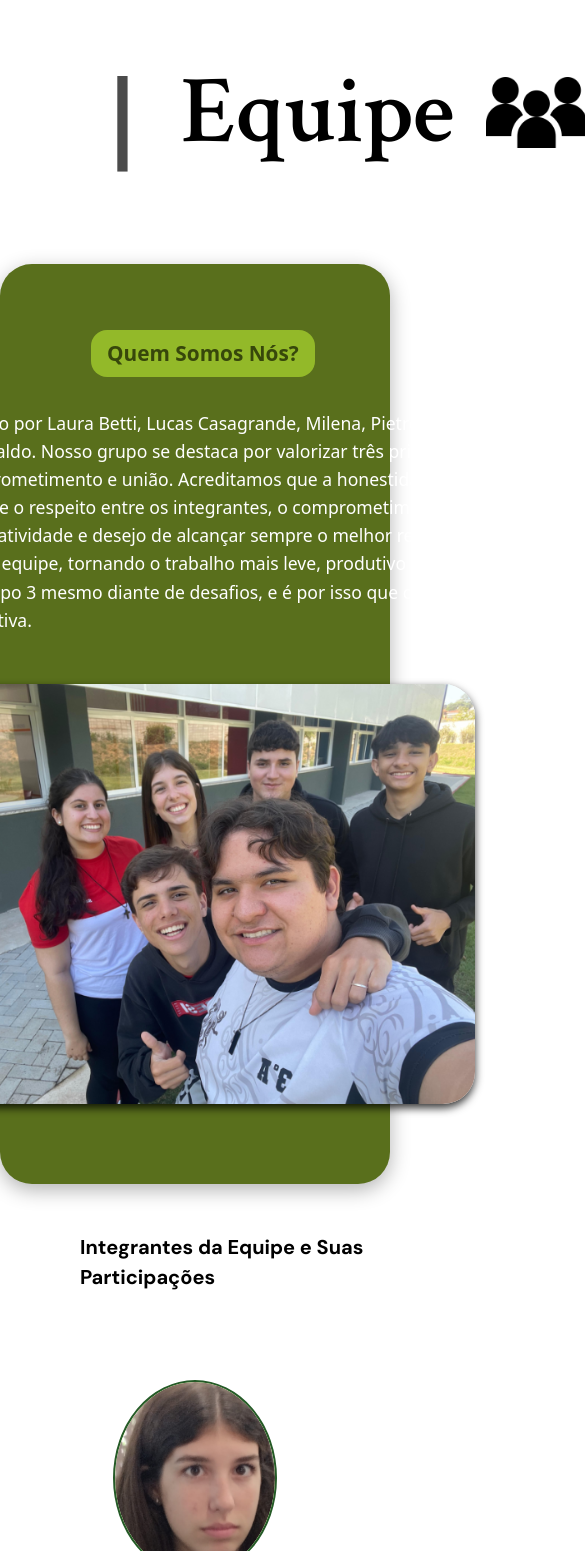
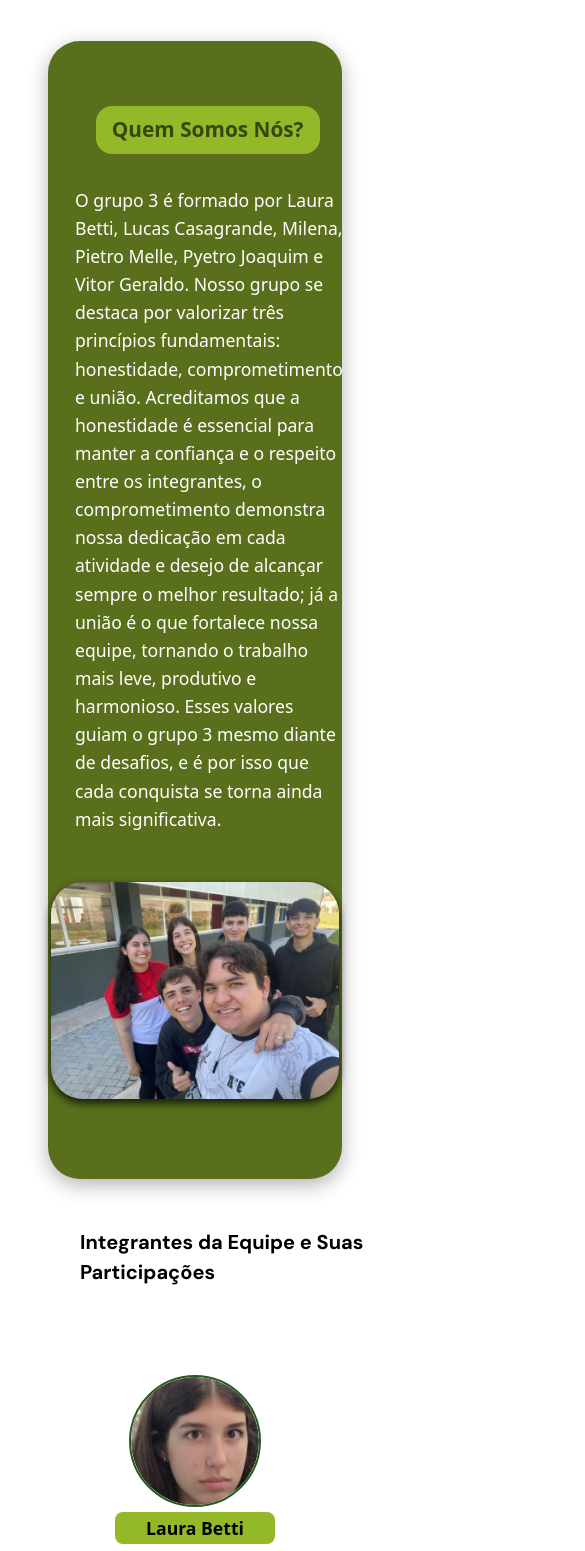
Before and after one commit to vitorcecato-sesi/estacao-meteorologica, a React (Vite) app in the folder Frontend/: page /Equipe in a window 390 px wide. Shown: the part 97-1648 px from the top of the page, 585 px wide, since content can reach past the window. Built offline with nearby package versions, Linux system fonts and the light colour scheme.

Commit message:
responsivo

```diff
--- a/Frontend/src/pages/Equipe.css
+++ b/Frontend/src/pages/Equipe.css
@@ -15,6 +15,7 @@
   height: 12vh;
   transition: transform 0.5s ease-in-out;
 }
+
 .simboloEquipe:hover {
   transform: rotateY(180deg);
 }
@@ -24,6 +25,7 @@
   font-size: 6em;
   color: rgb(75, 75, 75);
 }
+
 .tituloEquipe {
   font-size: 6em;
   font-family: "Crimson Text", serif;
@@ -105,7 +107,8 @@
   display: flex;
   flex-direction: column;
   align-items: center;
-  position: relative; /* para posicionar o nome */
+  position: relative;
+  /* para posicionar o nome */
   transition: all 0.4s ease;
 }
 
@@ -121,11 +124,13 @@
   padding: 0.2rem 0;
 }
 
+
 /* ===========================================
    NOVO DESIGN DOS CARDS DE INTEGRANTES
 =========================================== */
 .hover-card {
-  position: relative; /* para posicionar o texto interno */
+  position: relative;
+  /* para posicionar o texto interno */
   display: flex;
   align-items: center;
   justify-content: center;
@@ -134,7 +139,8 @@
   border-radius: 50%;
   width: 10em;
   height: 12em;
-  overflow: hidden; /* esconde o conteúdo que ultrapassa os limites */
+  overflow: hidden;
+  /* esconde o conteúdo que ultrapassa os limites */
   transition: all 0.5s ease;
   cursor: pointer;
 }
@@ -144,16 +150,20 @@
   width: 100%;
   height: 100%;
   border-radius: 50%;
-  object-fit: cover; /* garante que a imagem preencha o espaço */
+  object-fit: cover;
+  /* garante que a imagem preencha o espaço */
   transition: all 0.5s ease;
 }
 
 /* Animação ao passar o mouse — o card se expande */
 .hover-card:hover {
-  width: 25rem; /* cresce lateralmente */
+  width: 25rem;
+  /* cresce lateralmente */
   border-radius: 2rem;
-  justify-content: flex-start; /* alinha à esquerda */
+  justify-content: flex-start;
+  /* alinha à esquerda */
   padding-left: 1rem;
+  padding: 1rem;
 }
 
 /* Ajusta a imagem ao expandir o card */
@@ -163,7 +173,7 @@
   border-radius: 50%;
   margin-right: 1.2rem;
   background-color: #3eac42;
-  padding: 0.5rem;
+  padding: 0.2rem;
 }
 
 /* Texto que aparece na expansão */
@@ -175,13 +185,16 @@
   display: flex;
   flex-direction: column;
   justify-content: center;
-  transition: all 0.5s ease; /* transição suave */
+  transition: all 0.5s ease;
+  /* transição suave */
 }
 
 /* Mostra o texto com leve deslocamento */
 .hover-card:hover .hover-info {
-  opacity: 1; /* torna visível */
-  left: 9rem; /* desloca um pouco para a direita */
+  opacity: 1;
+  /* torna visível */
+  left: 9rem;
+  /* desloca um pouco para a direita */
 }
 
 /* Estilo do título “Funções” dentro do card */
@@ -221,7 +234,8 @@
   background-color: #b5aa47;
   padding: 0.5rem 1rem;
   border-radius: 1rem;
-  margin: 0 0 1rem 23rem; /* Centraliza o título */
+  margin: 0 0 1rem 23rem;
+  /* Centraliza o título */
 }
 
 .Img-Logo {
@@ -234,28 +248,38 @@
 
 .texto-expli {
   font-size: 1.1rem;
-  line-height: 1.6; /* Espaçamento entre linhas */
+  line-height: 1.6;
+  /* Espaçamento entre linhas */
 }
 
 /* ===========================================*/
+
+
 @media (max-width: 1460px) {
   .Texto-Equipe {
     width: 35rem;
   }
-.Titulo-Logo{
-    margin: 0 0 1rem 15rem; /* Centraliza o título */
+
+  .Titulo-Logo {
+    margin: 0 0 1rem 15rem;
+    /* Centraliza o título */
   }
 
-.equipe-container{
+  .equipe-container {
     gap: 15rem;
     margin: 20px 0 6rem 0;
   }
 
 }
 
+@media (max-width: 1242px) {
+  .equipe-container {
+    gap: 12rem;
+  }
+}
 
 @media (max-width: 1155px) {
-    .ImgEquipe{
+  .ImgEquipe {
     width: 30em;
     height: auto;
   }
@@ -264,20 +288,21 @@
     width: 25rem;
   }
 
-    .Titulo-Equipe{
+  .Titulo-Equipe {
     margin-left: 5rem;
   }
 
-    .ImgEquipe{
+  .ImgEquipe {
     margin-left: 3rem;
   }
 
-    .equipe-container{
+  .equipe-container {
     gap: 10rem;
   }
 
-    .Titulo-Logo{
-    margin: 0 0 1rem 10rem; /* Centraliza o título */
+  .Titulo-Logo {
+    margin: 0 0 1rem 10rem;
+    /* Centraliza o título */
   }
 
 }
@@ -288,11 +313,11 @@
     width: 20rem;
   }
 
-    .Titulo-Equipe{
+  .Titulo-Equipe {
     margin-left: 2rem;
   }
 
-    .equipe-container{
+  .equipe-container {
     gap: 6rem;
   }
 
@@ -304,24 +329,189 @@ margin-left: 2rem;
   .Texto-Equipe {
     width: 48rem;
   }
+
   .equipe-img-texto {
     flex-direction: column-reverse;
     align-items: center;
   }
 
-    .Titulo-Equipe{
+  .equipe-container {
+    gap: 3rem;
+  }
+
+  .Titulo-Equipe {
     margin-left: 16rem;
   }
 
-    .ImgEquipe{
+  .ImgEquipe {
     margin: 2rem 0 2rem 0;
     width: 35em;
   }
 
-    .Titulo-Logo{
+  .Titulo-Logo {
     margin-left: 5rem;
+  }
+
+}
+
+@media (max-width: 765px) {
+  .texto-hover {
+    font-size: 1.2rem;
+  }
 }
 
 
 
+@media (max-width: 820px) {
+
+  .Titulo-Equipe {
+    margin-left: 10rem;
   }
+
+  .Texto-Equipe {
+    width: 38rem;
+  }
+
+  .equipe-img-texto {
+    margin-left: 3rem;
+    margin-right: 3rem;
+  }
+
+  .ImgEquipe {
+    width: 30em;
+  }
+
+  .equipe-container {
+    flex-direction: column;
+    align-items: center;
+  }
+
+  .hover-card:hover {
+    width: 30rem;
+    /* cresce lateralmente */
+    height: 15rem;
+
+  }
+
+
+  .hover-card:hover img {
+    width: 10rem;
+    height: 10rem;
+    border-radius: 50%;
+    margin-right: 1.2rem;
+    background-color: #3eac42;
+    padding: 0.2rem;
+  }
+
+  .texto-hover {
+    margin-left: 3rem;
+
+  }
+
+  .Titulo-Logo {
+    margin-left: 2rem;
+  }
+}
+
+
+@media (max-width: 429px) {
+
+
+
+  .ImgEquipe {
+    width: 20em;
+  }
+
+  .hover-card:hover {
+    width: 20rem;
+    /* cresce lateralmente */
+    height: 12rem;
+
+  }
+}
+
+@media (max-width: 431px) {
+  .enfeiteEquipe {
+    font-size: 4em;
+    margin-left: -2rem;
+  }
+
+  .tituloEquipe {
+    font-size: 4em;
+  }
+
+  .simboloEquipe {
+    height: 8vh;
+  }
+
+  .Titulo-Equipe {
+    margin-left: 0.3rem;
+  }
+
+  .Texto-Equipe {
+    width: 17rem;
+    margin-left: -1rem;
+  }
+
+  .ImgEquipe {
+    width: 18em;
+  }
+
+  .equipe-texto-logo {
+    flex-direction: column;
+  }
+
+  .blequipe-textologo {
+    width: 20rem;
+    border-radius: 2rem;
+    margin-left: 2rem;
+    margin: 0;
+  }
+
+  .Titulo-Logo {
+    width: 17rem;
+    margin: 0;
+  }
+
+  .hover-card {
+    width: 8rem;
+    /* cresce lateralmente */
+    height: 8rem;
+
+  }
+
+  .hover-card:hover {
+    width: 20rem;
+    /* cresce lateralmente */
+    height: 12rem;
+    padding: 2.5rem;
+  }
+
+  .hover-card:hover img {
+    width: 6rem;
+    height: 6rem;
+    margin-left: -1rem;
+  }
+
+  .hover-card img {
+    width: 8rem;
+    height: 8rem;
+  }
+
+  .texto-hover {
+    font-size: 1rem;
+    margin-left: 0;
+  }
+
+  .nome-hover {
+    width: 8rem;
+    font-size: 1rem;
+    margin-left: 2rem;
+
+  }
+
+  .funcao-hover {
+    font-size: 0.9rem;
+  }
+
+}
--- a/Frontend/src/pages/Equipe.jsx
+++ b/Frontend/src/pages/Equipe.jsx
@@ -18,15 +18,14 @@ import Vitor from "../assets/Img6R.png";
 import "./Equipe.css";
 
 // Importa componentes reutilizáveis (menu e rodapé)
-import Navbar from "../components/Navbar";
-import Footer from "../components/Footer";
+
 
 // Declara o componente principal da página "Equipe"
 export default function Equipe() {
   return (
     <>
       {/* Navbar é o menu fixo que aparece no topo da página */}
-      <Navbar />
+
 
       {/* Cabeçalho da página Equipe */}
       <section className="headerPaginaEquipe">
@@ -78,7 +77,7 @@ export default function Equipe() {
             {/* Cada integrante é um card com imagem + hover */}
             <div className="integrante">
               <div className="hover-card">
-                <img src={Laura} alt="Laura Betti" className="ImgIn" />
+                <img src={Laura} alt="Laura Betti" className="IMGin" />
                 {/* Área que aparece quando passa o mouse */}
                 <div className="hover-info">
                   <div className="foto-hover"></div>
@@ -94,7 +93,6 @@ export default function Equipe() {
                   </div>
                 </div>
               </div>
-              {/* Nome visível abaixo da imagem */}
               <p className="Nome">Laura Betti</p>
             </div>
 
@@ -232,7 +230,7 @@ export default function Equipe() {
       </article>
 
       {/* Rodapé com informações finais */}
-      <Footer />
+
     </>
   );
 }
```
Lines whose indentation alone changed are shown as unchanged.
